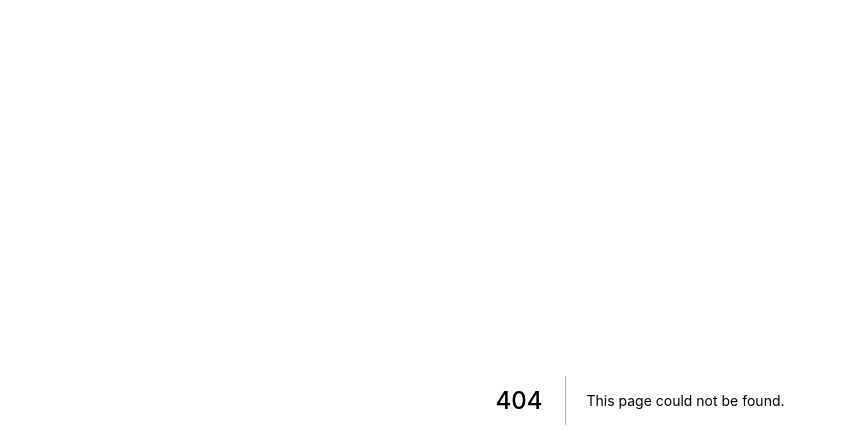
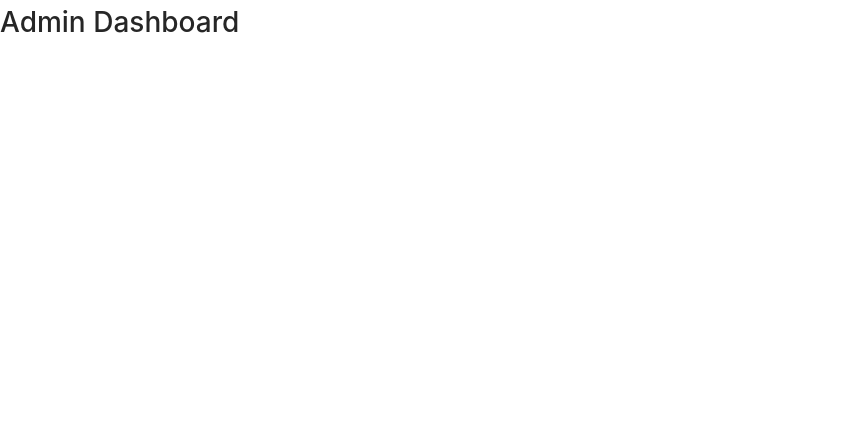
Before and after one commit to noor12401/Content-Management-System---Telegraph, a Next.js app in the folder client/: page /admin in a window 1280 px wide. Before the commit this address had no page. Shown: the top 448 px of the page, without its empty margins (0-846 px from the left). Built offline with nearby package versions, Linux system fonts and the light colour scheme.

Commit message:
Added Admin Dashboard Directory

```diff
--- a/client/package.json
+++ b/client/package.json
@@ -13,6 +13,8 @@
   "author": "",
   "license": "ISC",
   "dependencies": {
+    "@ant-design/icons": "^4.7.0",
+    "antd": "^4.21.7",
     "next": "^12.2.2",
     "react": "^18.2.0",
     "react-dom": "^18.2.0"
--- /dev/null
+++ b/client/pages/_app.js
@@ -0,0 +1,7 @@
+import 'antd/dist/antd.css';
+
+function MyApp({ Component, pageProps }) {
+    return <Component {...pageProps} />
+  }
+
+  export default MyApp;
--- /dev/null
+++ b/client/pages/admin/index.js
@@ -0,0 +1,9 @@
+function Admin () {
+    return (
+        <div>
+            <h1>Admin Dashboard</h1>
+        </div>
+    )
+}
+
+export default Admin;
--- a/client/pages/index.js
+++ b/client/pages/index.js
@@ -1,7 +1,7 @@
 function Home () {
     return (
         <div>
-            <h1>Setup successfull!</h1>
+            <h1>Home Page</h1>
         </div>
     )
 }
```
Also changed, not shown: 2 other files (tests, documents, lock files or other folders).
